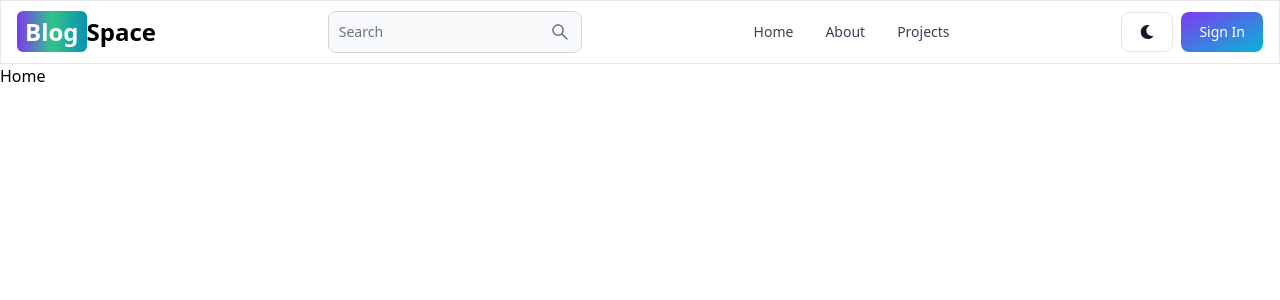
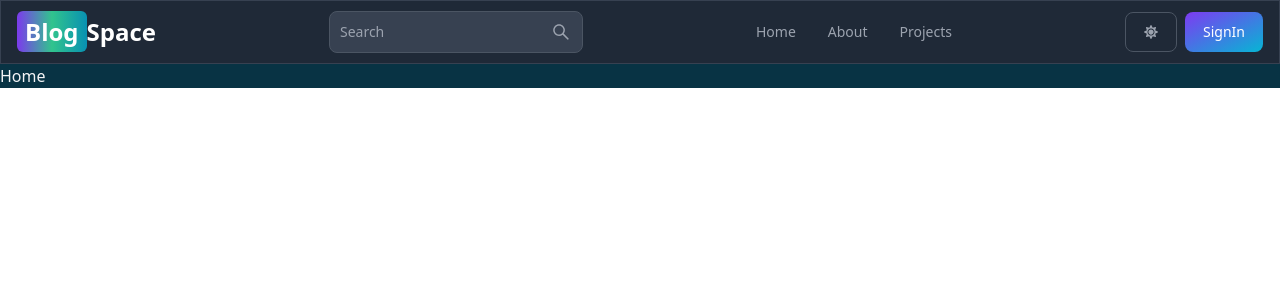
Before and after one commit to Venkatmsd7/Blog_mern, a React (Vite) app in the folder client/: page / in a window 1280 px wide. Shown: the top 300 px of the page. Built offline with nearby package versions, Linux system fonts and the light colour scheme; no server answers.

Commit message:
implement dark mode

```diff
--- a/client/src/components/Header.jsx
+++ b/client/src/components/Header.jsx
@@ -1,9 +1,21 @@
 import React from 'react'
 import { Link } from 'react-router-dom'
-import { Navbar, TextInput,Button, NavbarToggle} from 'flowbite-react'
+import { Navbar, TextInput,Button, NavbarToggle,Dropdown, Avatar} from 'flowbite-react'
 import { AiOutlineSearch} from 'react-icons/ai';
 import { FaMoon, FaSun } from 'react-icons/fa';
+import { useDispatch,useSelector } from 'react-redux';
+import { themeHandler } from '../redux/theme/themeSlice';
+
+
 function Header() {
+  const dispatch=useDispatch()
+
+  const clickHandler= ()=>{
+    dispatch(themeHandler())
+  };
+
+  const {currentUser} =useSelector((state)=>(state.user))
+  const {theme}=useSelector((state)=>(state.theme))
   return (
     <Navbar className='h-full w-full border flex'>
       <Link to="/" className='text-sm sm:text-2xl font-semibold whitespace-nowrap dark:text-white'>
@@ -22,12 +34,45 @@ function Header() {
       <AiOutlineSearch/>
       </Button>
       <div className='flex gap-2 md:order-2'>
-        <Button className='sm:inline' color='gray'>
-          <FaMoon/>
+        <Button className='sm:inline' color='gray' onClick={()=>clickHandler()}>
+          {
+            theme==='light'?<FaMoon/>:<FaSun/>
+          }
         </Button>
-        <Link to='/signin'>
-        <Button gradientDuoTone="purpleToBlue">Sign In</Button>
-        </Link>
+        {
+            currentUser?(
+              <Dropdown
+              arrowIcon={false}
+              inline
+              label={
+                <Avatar
+                alt='user'
+                img={currentUser.profilePicture}
+                rounded
+                />
+              }
+              >
+                <Dropdown.Header>
+
+                  <span className='block text-sm font-medium'>{currentUser.username}</span>
+                  <span className='block text-sm font-medium'>{currentUser.email}</span>
+
+                </Dropdown.Header>
+                <Link to='/dashboard?tab=profile'>
+                    <Dropdown.Item>Profile</Dropdown.Item>
+                  </Link>
+                <Link to='/signout'>
+                    <Dropdown.Item>SignOut</Dropdown.Item>
+                  </Link>
+              </Dropdown>
+            ):(
+
+              <Link to='/signin'>
+              <Button gradientDuoTone="purpleToBlue">SignIn
+              </Button>
+              </Link>
+            )
+          }
         <Navbar.Toggle/>
       </div>
       <Navbar.Collapse>
--- /dev/null
+++ b/client/src/components/ThemeProvider.jsx
@@ -0,0 +1,16 @@
+import React from 'react'
+import { useSelector } from 'react-redux'
+
+function ThemeProvider({children}) {
+    const {theme}=useSelector((state)=>(state.theme))
+  return (
+    <div className={theme}>
+        <div className='bg-white text-gray-800 dark:text-gray-100 dark:bg-cyan-950'>
+
+        {children}
+        </div>
+    </div>
+  )
+}
+
+export default ThemeProvider
--- a/client/src/main.jsx
+++ b/client/src/main.jsx
@@ -5,11 +5,14 @@ import './index.css'
 import { store,persistor} from './redux/store.js'
 import { Provider } from 'react-redux'
 import { PersistGate } from 'redux-persist/integration/react';
+import ThemeProvider from './components/ThemeProvider.jsx'
 
 ReactDOM.createRoot(document.getElementById('root')).render(
-  <Provider store={store}>
-    <PersistGate persistor={persistor}>
-    <App />
+  <PersistGate persistor={persistor}>
+      <Provider store={store}>
+      <ThemeProvider>
+       <App />
+      </ThemeProvider>
+  </Provider>
     </PersistGate>
-  </Provider>
 )
--- a/client/src/redux/store.js
+++ b/client/src/redux/store.js
@@ -1,5 +1,6 @@
 import { configureStore,combineReducers } from '@reduxjs/toolkit'
-import userReducer from './user/userSlice'
+import userReducer from './user/userSlice';
+import themeReducer from './theme/themeSlice'
 import { persistReducer, persistStore } from 'redux-persist';
 import storage from 'redux-persist/lib/storage';
 
@@ -12,6 +13,7 @@ const persistConfig = {
 
 const rootReducer = combineReducers({
   user: userReducer,
+  theme: themeReducer,
 })
 const persistedReducer = persistReducer(persistConfig, rootReducer)
 
--- /dev/null
+++ b/client/src/redux/theme/themeSlice.js
@@ -0,0 +1,20 @@
+import { createSlice } from "@reduxjs/toolkit";
+
+
+const initialState={
+    theme:'dark'
+
+};
+
+const themeSlice=createSlice({
+    name:'theme',
+    initialState,
+    reducers:{
+        themeHandler: (state)=>{
+            state.theme=state.theme ==='dark'?'light':'dark';
+        }
+    }
+}
+)
+export const {themeHandler}=themeSlice.actions;
+export default themeSlice.reducer;
```
